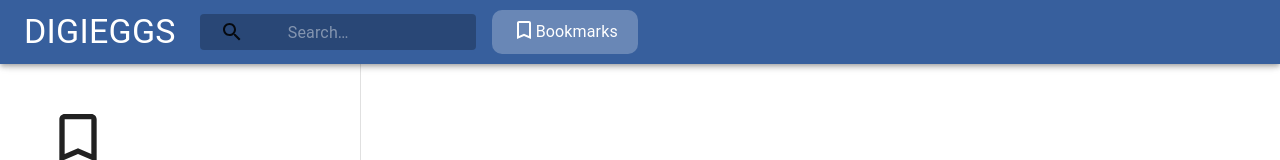
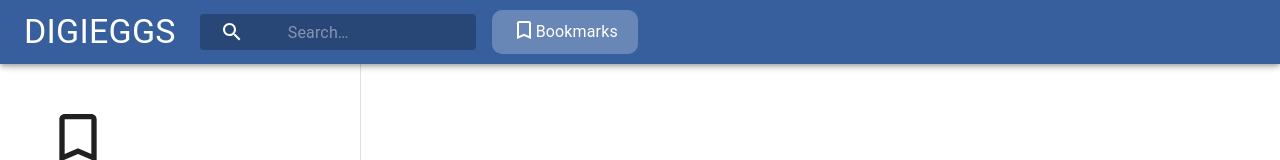
Before and after one commit to halitbatur/digieggs-github-search, a React (Create React App) app: page /bookmarks in a window 1280 px wide. Shown: the top 160 px of the page. Built offline with nearby package versions, Linux system fonts and the light colour scheme.

Commit message:
quick fixes

```diff
--- a/package.json
+++ b/package.json
@@ -14,14 +14,17 @@
     "@types/react": "^17.0.0",
     "@types/react-dom": "^17.0.0",
     "@types/react-router-dom": "^5.1.7",
+    "@types/uuid": "^8.3.0",
     "gh-pages": "^3.1.0",
     "react": "^17.0.2",
     "react-dom": "^17.0.2",
     "react-redux": "^7.2.3",
     "react-router-dom": "^5.2.0",
     "react-scripts": "4.0.3",
+    "react-uuid": "^1.0.2",
     "redux": "^4.0.5",
     "typescript": "^4.1.2",
+    "uuid": "^8.3.2",
     "web-vitals": "^1.0.1"
   },
   "scripts": {
--- a/src/components/navBar/Navbar.tsx
+++ b/src/components/navBar/Navbar.tsx
@@ -138,7 +138,7 @@ export default function PrimarySearchAppBar() {
                 }
               }}
             >
-              <SearchIcon />
+              <SearchIcon style={{ color: "white" }} />
             </Button>
             <InputBase
               value={search}
--- a/src/components/searchResultsContent/SearchResultsContent.tsx
+++ b/src/components/searchResultsContent/SearchResultsContent.tsx
@@ -5,6 +5,7 @@ import BookOutlinedIcon from "@material-ui/icons/BookOutlined";
 import { DataResults } from "../../container/searchResults/SearchResults";
 import { numberWithCommas } from "../../helpers/number-commas-helper";
 import { useHistory } from "react-router-dom";
+import { v4 as uuidv4 } from "uuid";
 
 const useStyles = makeStyles((theme: Theme) =>
   createStyles({
@@ -56,7 +57,7 @@ const SearchResultsContent: React.FC<SearchResultsContentProps> = ({
     const items = userPageRepos ? userPageRepos : content?.items;
 
     return items?.map((item) => (
-      <div>
+      <div key={uuidv4()}>
         <div className={classes.itemDiv}>
           {type === "Users" ? (
             <Avatar
--- a/src/components/singlePageDrawer/SinglePageDrawer.tsx
+++ b/src/components/singlePageDrawer/SinglePageDrawer.tsx
@@ -59,7 +59,7 @@ interface SearchResultsDrawerProps {
   addNewBookmark: (arg: repoData) => void;
 }
 
-const SerchResultsDrawer: React.FC<SearchResultsDrawerProps> = ({
+const SinglePageDrawer: React.FC<SearchResultsDrawerProps> = ({
   itemData,
   itemType,
   branches,
@@ -69,8 +69,6 @@ const SerchResultsDrawer: React.FC<SearchResultsDrawerProps> = ({
   removeBookMark,
 }) => {
   const classes = useStyles();
-  console.log(bookmarks);
-
   const isItBookmarked = () => {
     return bookmarks.find((bookmark) => bookmark.id === itemData.id);
   };
@@ -137,6 +135,7 @@ const SerchResultsDrawer: React.FC<SearchResultsDrawerProps> = ({
           <>
             {" "}
             <div
+              key={repoInfo.key}
               style={{
                 display: "flex",
                 alignItems: "center",
@@ -182,6 +181,7 @@ const SerchResultsDrawer: React.FC<SearchResultsDrawerProps> = ({
           <>
             {" "}
             <div
+              key={repoInfo.key}
               style={{
                 display: "flex",
                 alignItems: "center",
@@ -219,7 +219,6 @@ const SerchResultsDrawer: React.FC<SearchResultsDrawerProps> = ({
               : { color: "#2c98f0" }
           }
           onClick={() => {
-            console.log("ana hena");
             const bookmarkedRepo: any = {
               id: itemData.id,
               name: itemData.name,
@@ -317,4 +316,4 @@ const mapDispatchToProps = (dispatch: any) => {
   };
 };
 
-export default connect(mapStateToProps, mapDispatchToProps)(SerchResultsDrawer);
+export default connect(mapStateToProps, mapDispatchToProps)(SinglePageDrawer);
```
Also changed, not shown: 1 other file (tests, documents, lock files or other folders).
